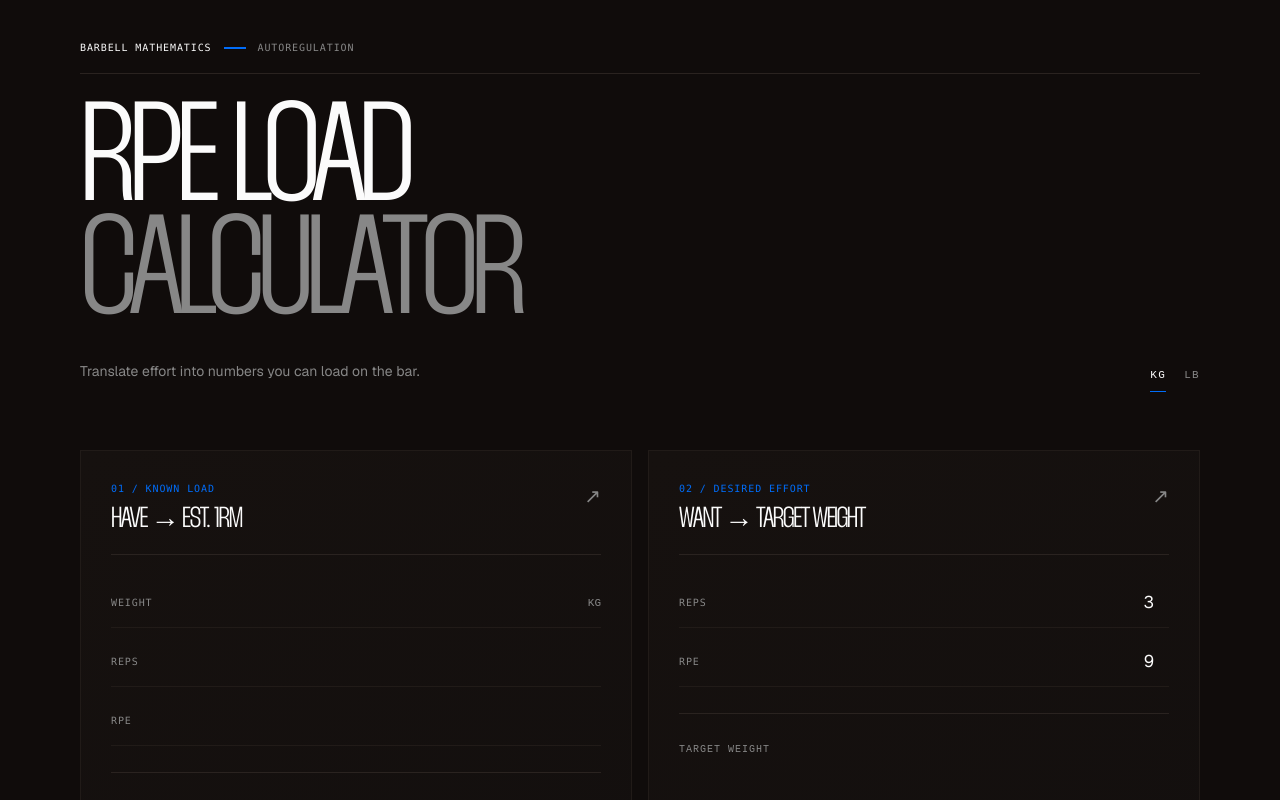
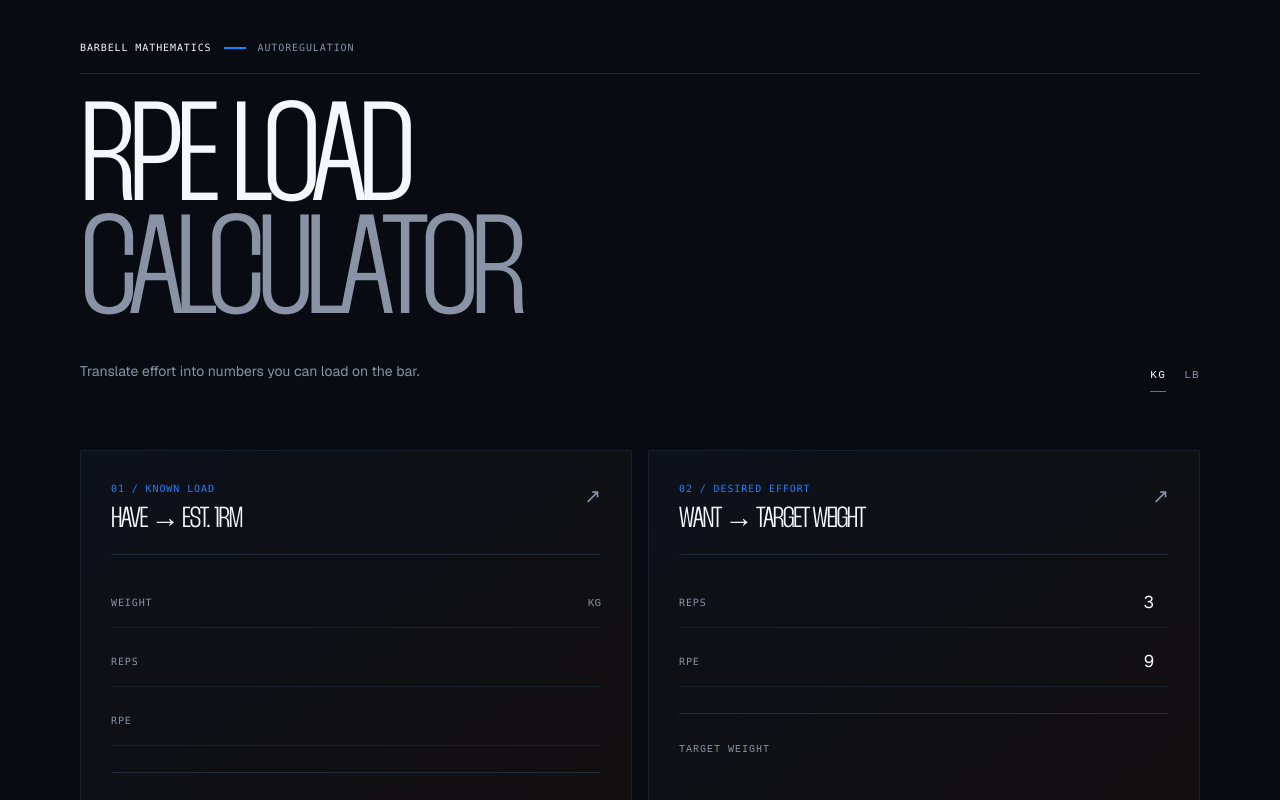
Before and after one commit to mauromltn/rpe-load-calculator, a Next.js app: page / in a window 1280 px wide. Shown: the top 800 px of the page. Built offline with nearby package versions, Linux system fonts and the light colour scheme.

Commit message:
style: update global color variables for new theme palette
V0-Chat-Id: jyfpAoBgQjd

```diff
--- a/app/globals.css
+++ b/app/globals.css
@@ -2,7 +2,7 @@
 @import 'tw-animate-css';
 @import 'shadcn/tailwind.css';
 
-:root { --bg:#100C0B; --text:#FBFBFB; --muted:#878787; --accent:#016DF9; --surface:#16110F; --surface-2:#1B1512; --line:#2A2320; --line-soft:#211B18; --accent-weak:rgba(1,109,249,.14); }
+:root { --bg:#080B12; --text:#F4F7FB; --muted:#8993A5; --accent:#1683FF; --surface:#0D111A; --surface-2:#111827; --line:#202938; --line-soft:#171F2D; --accent-weak:rgba(22,131,255,.14); }
 @theme inline { --color-background:var(--bg); --color-foreground:var(--text); --color-border:var(--line); --color-ring:var(--accent); }
 * { box-sizing:border-box; }
 html { background:var(--bg); }
```
